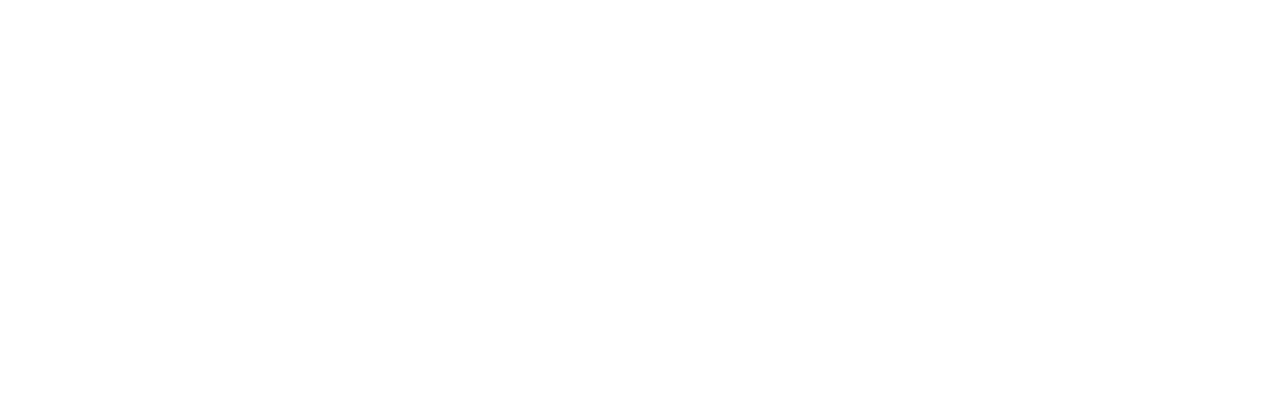
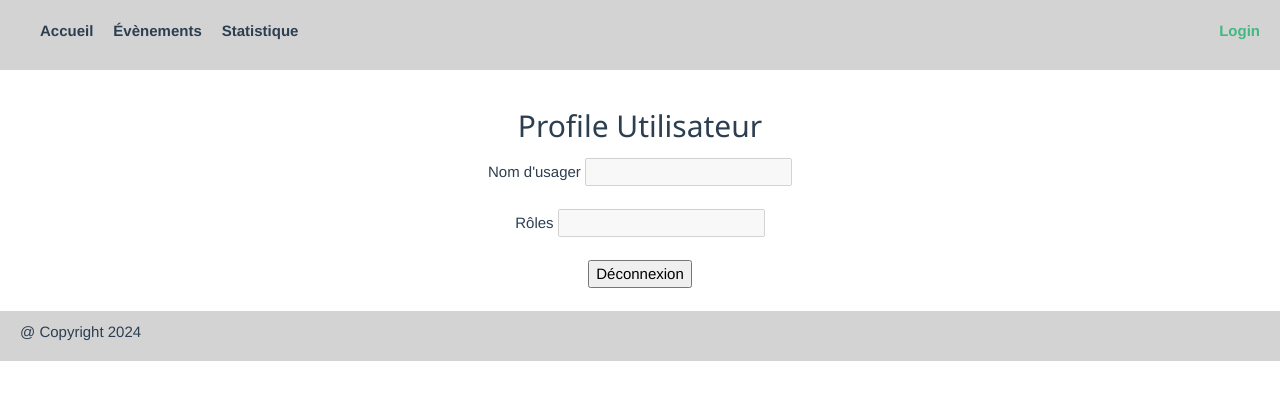
Before and after one commit to lcavalera/PW4_TP3_Cavalera_Laverdiere, a Vue app in the folder src/web4.ui/: page /login in a window 1280 px wide. Before the commit this address had no page. Shown: the top 400 px of the page. Built offline with nearby package versions, Linux system fonts and the light colour scheme; what @meforma/vue-toaster would draw is missing.

Commit message:
creation page Login

```diff
--- /dev/null
+++ b/src/web4.ui/src/components/Login.vue
@@ -0,0 +1,42 @@
+<template>
+    <section class="login">
+        <h2>{{ titre }}</h2>
+        <form>
+          <label for="">Nom d'usager </label>
+          <input type="text" disabled><br><br>
+          <label for="">Rôles </label>
+          <input type="text" disabled>
+        </form><br>
+        <button>Déconnexion</button>
+    </section>
+</template>
+
+<script>
+ export default {
+    name: 'LoginPage',
+    props: {
+      titre: String
+    }
+  }
+</script>
+
+  <!-- Add "scoped" attribute to limit CSS to this component only -->
+  <style scoped>
+  h3 {
+    margin: 40px 0 0;
+  }
+  ul {
+    list-style-type: none;
+    padding: 0;
+  }
+  li {
+    display: inline-block;
+    margin: 0 10px;
+  }
+  a {
+    color: #42b983;
+  }
+  img {
+    height: 100px;
+  }
+  </style>
--- a/src/web4.ui/src/router/index.js
+++ b/src/web4.ui/src/router/index.js
@@ -14,15 +14,15 @@
     // this generates a separate chunk (about.[hash].js) for this route
     // which is lazy-loaded when the route is visited.
     component: () => import(/* webpackChunkName: "about" */ '../views/EvenementsView.vue')
+  },
+  {
+    path: '/login',
+    name: 'login',
+    // route level code-splitting
+    // this generates a separate chunk (about.[hash].js) for this route
+    // which is lazy-loaded when the route is visited.
+    component: () => import(/* webpackChunkName: "about" */ '../views/LoginView.vue')
   }
-  // {
-  //   path: '/about',
-  //   name: 'about',
-  //   // route level code-splitting
-  //   // this generates a separate chunk (about.[hash].js) for this route
-  //   // which is lazy-loaded when the route is visited.
-  //   component: () => import(/* webpackChunkName: "about" */ '../views/AboutView.vue')
-  // }
 ]
 
 const router = createRouter({
--- a/src/web4.ui/src/store/index.js
+++ b/src/web4.ui/src/store/index.js
@@ -29,7 +29,7 @@
       })
     },
     async filtrage(context, value){
-      return await httpclient.get('Evenements', {params: {filtre: value}})
+      return await httpclient.get('Evenements', {params: {filtre: value, pageIndex: this.state.pageIndex, pageCount: this.state.pageCount}})
       .then(reponse => {
         context.commit('getEvenementsApi', reponse.data)
         return reponse
--- a/src/web4.ui/src/views/LoginView.vue
+++ b/src/web4.ui/src/views/LoginView.vue
@@ -1,7 +1,19 @@
 <template>
-    <BaseLayout>
-        <div class="login">
-            <h1>This is an login page</h1>
-        </div>
-    </BaseLayout>
+<BaseLayout>
+    <div class="login">
+        <Login titre="Profile Utilisateur" />
+    </div>
+</BaseLayout>
 </template>
+
+<script>
+  // @ is an alias to /src
+import Login from '../components/Login.vue';
+
+export default {
+  name: 'LoginView',
+  components: {
+    Login
+  }
+}
+</script>
```
Also changed, not shown: src/web4.ui/src/views/AccueilView.vue (indentation only).
